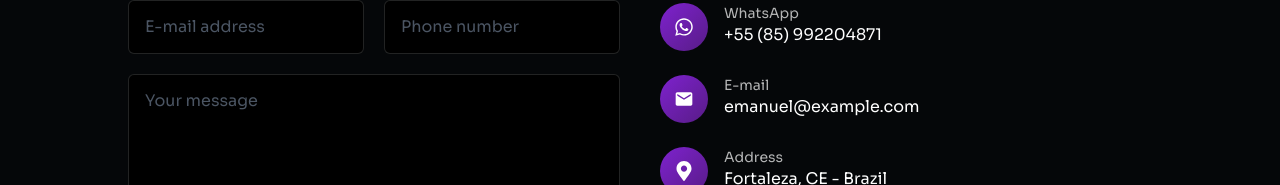
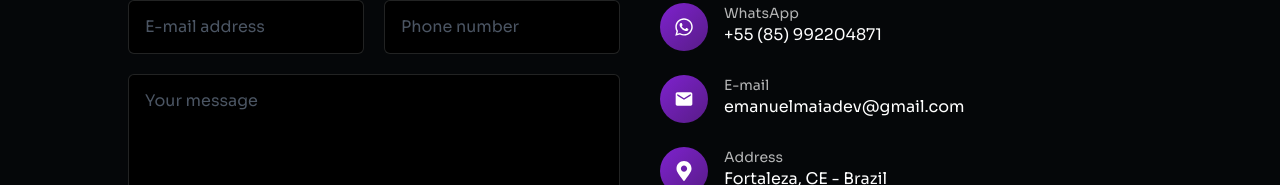
Before and after one commit to emanuelmaiadev/portfolio, a Next.js app: page / in a window 1280 px wide. Shown: the part 3419-3604 px from the top of the page. Built offline with nearby package versions, Linux system fonts and the light colour scheme.

Commit message:
Fix whatsapp, email and mailto

```diff
--- a/components/Home/Contact/ContactInfo.tsx
+++ b/components/Home/Contact/ContactInfo.tsx
@@ -14,13 +14,13 @@ const ContactInfo = () => {
     {
       title: t.contact.whatsappLabel,
       content: "+55 (85) 992204871",
-      href: "https://wa.me/5585986",
+      href: "https://wa.me/5585992204871",
       icon: <FaWhatsapp />
     },
     {
       title: t.contact.emailLabel,
-      content: "emanuel@example.com",
-      href: "mailto:emanuel@example.com",
+      content: "emanuelmaiadev@gmail.com",
+      href: "mailto:emanuelmaiadev@gmail.com",
       icon: <MdEmail />
     },
     {
```
